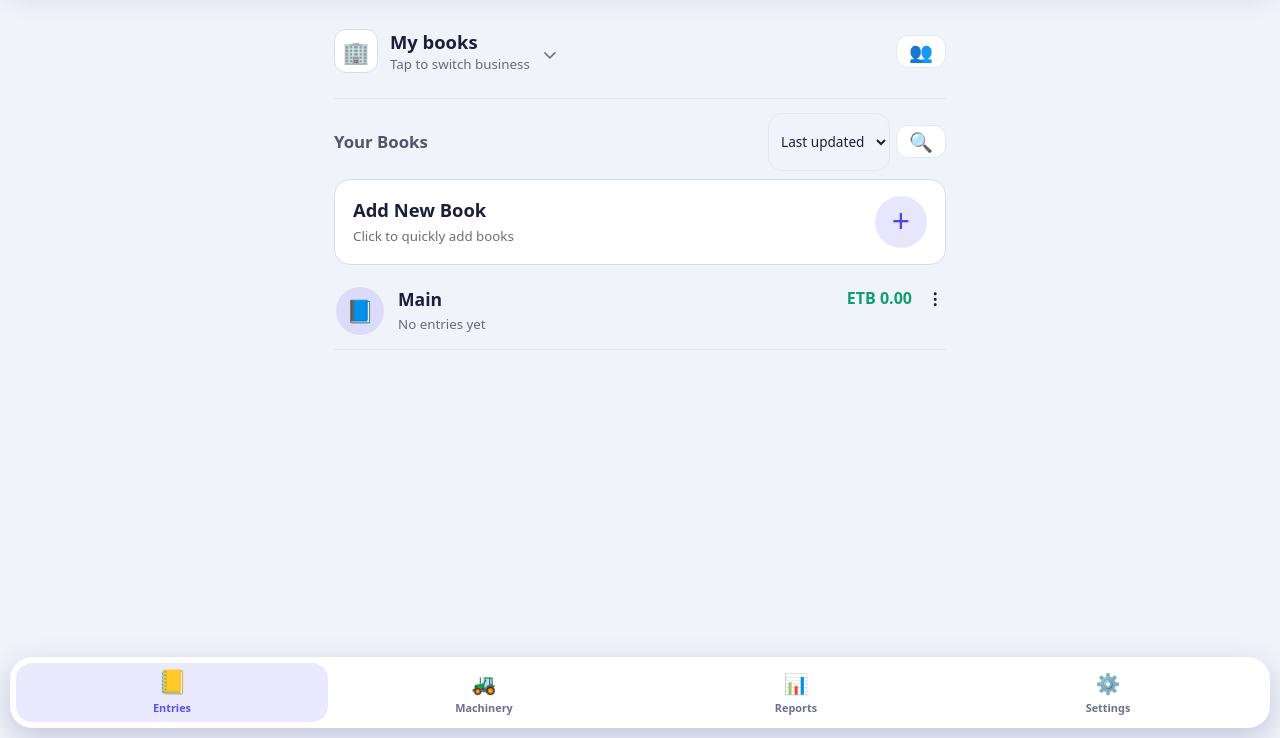
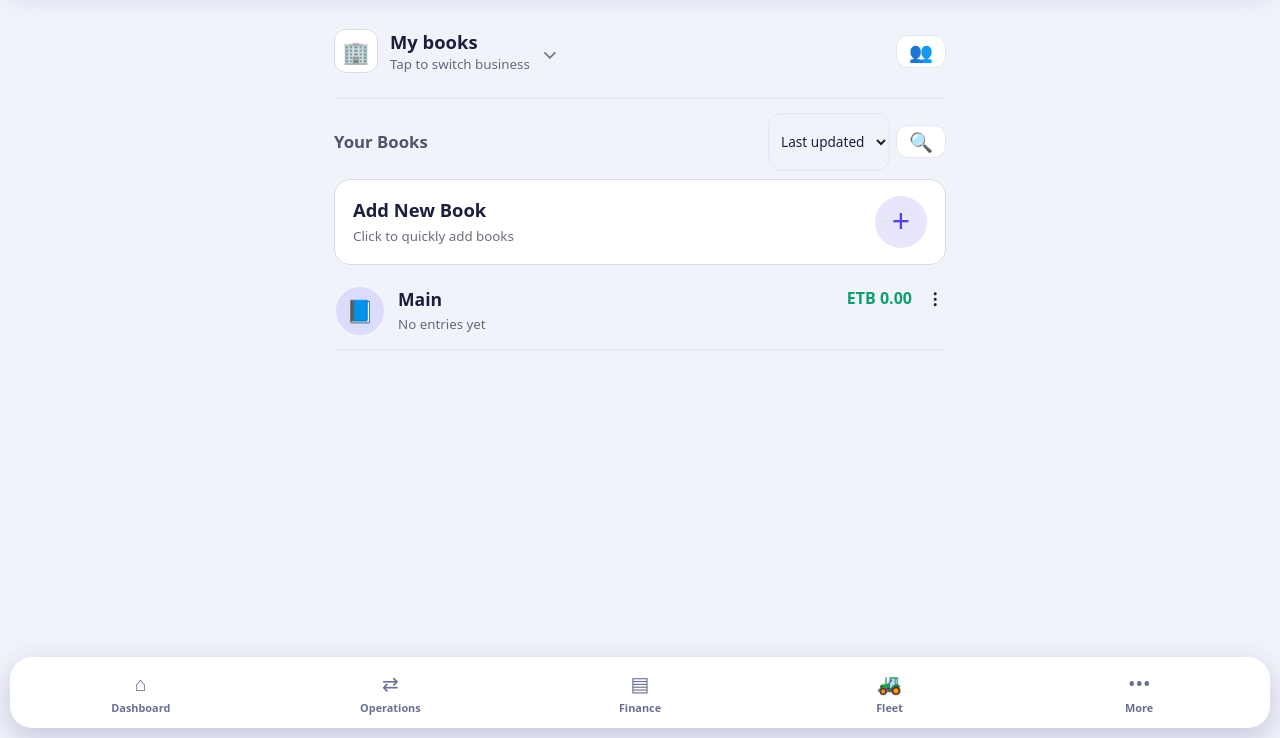
Before and after one commit to nhahmed040/CashBook-for-Machinery, a plain HTML site: page web/index.html in a window 1280 px wide. Shown: the part 62-800 px from the top of the page. Drawn offline with Linux system fonts and the light colour scheme.

Commit message:
feat: organize owner navigation into five business areas

```diff
--- a/web/index.html
+++ b/web/index.html
@@ -214,12 +214,12 @@
 
   <button type="button" id="fab" class="fab" aria-label="Add entry">+</button>
 
-  <nav class="tabs">
-    <button type="button" data-view="entries" class="active"><span>📒</span><b data-i18n="entries">Entries</b></button>
-
-    <button type="button" data-view="machinery"><span>🚜</span><b>Machinery</b></button>
-    <button type="button" data-view="reports"><span>📊</span><b data-i18n="reports">Reports</b></button>
-    <button type="button" data-view="settings"><span>⚙️</span><b data-i18n="settings">Settings</b></button>
+  <nav class="tabs" aria-label="Main navigation">
+    <button type="button" data-view="dashboard" class="active"><span>⌂</span><b>Dashboard</b></button>
+    <button type="button" data-view="operations"><span>⇄</span><b>Operations</b></button>
+    <button type="button" data-view="finance"><span>▤</span><b>Finance</b></button>
+    <button type="button" data-view="fleet"><span>🚜</span><b>Fleet</b></button>
+    <button type="button" data-view="more"><span>•••</span><b>More</b></button>
   </nav>
 
   <!-- Entry add / edit -->
```
